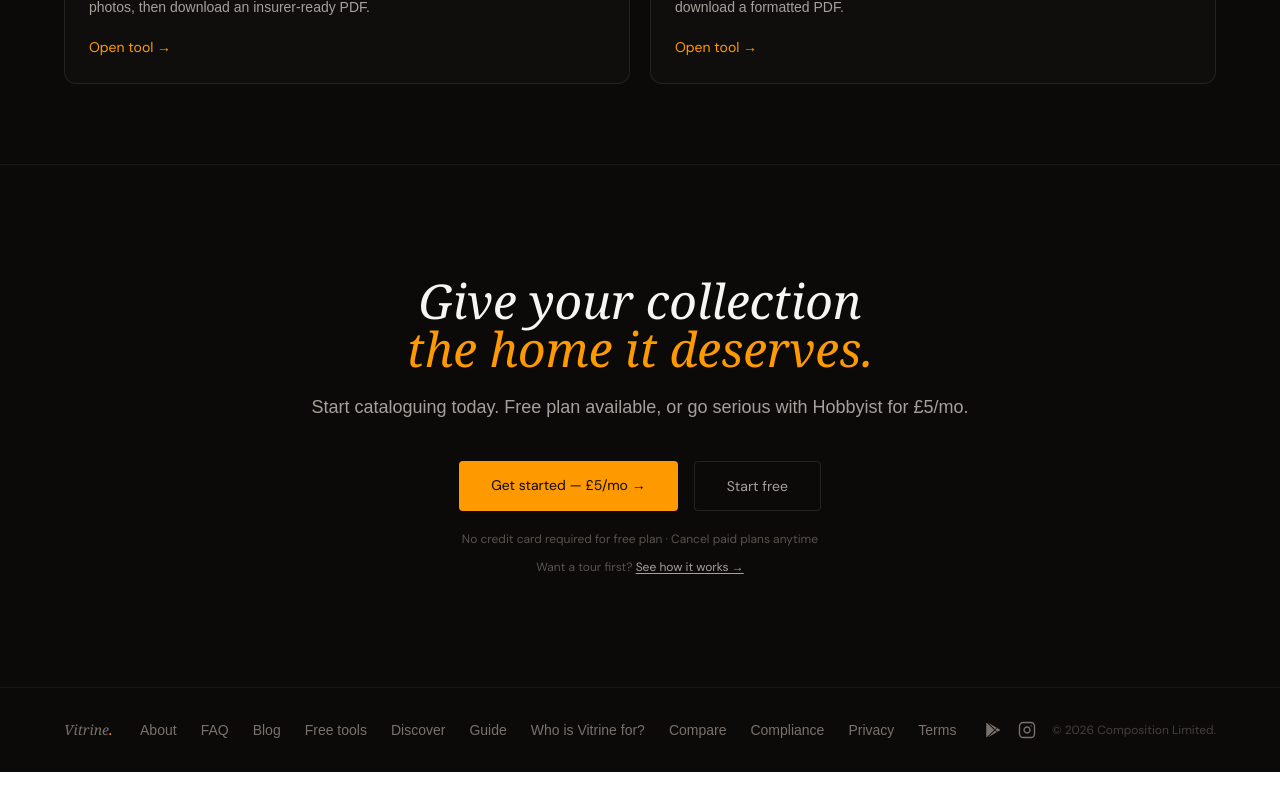
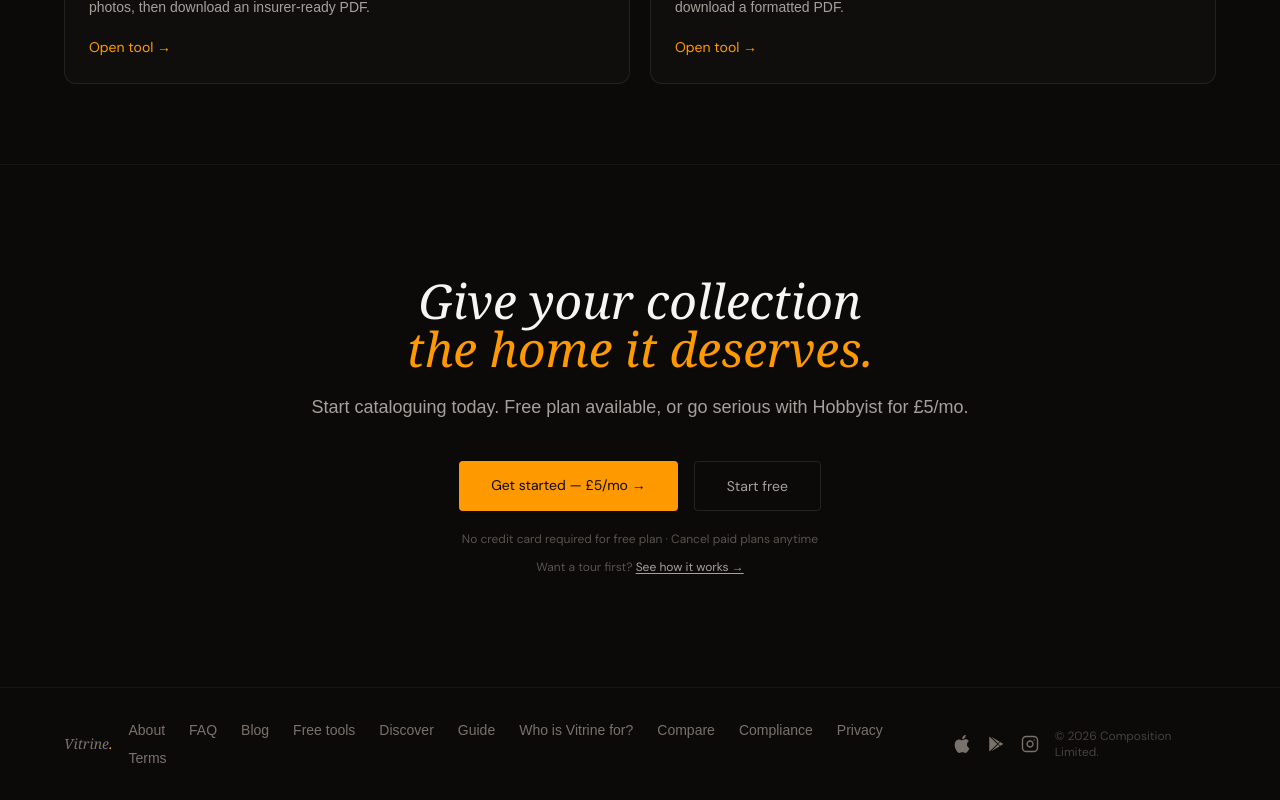
Before and after one commit to Bingles2k8/vitrine, a Next.js app: page / in a window 1280 px wide. Shown: the part 4054-4854 px from the top of the page. Before the commit the page ends 4826 px from the top, so only its background shows below. Built offline with nearby package versions, Linux system fonts and the light colour scheme; no server answers.

Commit message:
Add App Store link to footer for Vitrine Capture iOS
Mirrors the existing Google Play icon link now that Vitrine Capture
has been approved on iOS.

```diff
--- a/components/PublicFooter.tsx
+++ b/components/PublicFooter.tsx
@@ -19,6 +19,17 @@ export default function PublicFooter() {
           <Link href="/terms" className="hover:text-stone-300 transition-colors">Terms</Link>
         </div>
         <div className="flex items-center gap-4">
+          <a
+            href="https://apps.apple.com/app/id6771412604"
+            target="_blank"
+            rel="noopener noreferrer"
+            aria-label="Vitrine Capture on the App Store"
+            className="text-stone-500 hover:text-stone-300 transition-colors"
+          >
+            <svg width="18" height="18" viewBox="0 0 24 24" fill="currentColor" aria-hidden="true">
+              <path d="M12.152 6.896c-.948 0-2.415-1.078-3.96-1.04-2.04.027-3.91 1.183-4.961 3.014-2.117 3.675-.546 9.103 1.519 12.09 1.013 1.454 2.208 3.09 3.792 3.039 1.52-.06 2.098-.987 3.938-.987 1.837 0 2.35.987 3.96.948 1.637-.026 2.676-1.48 3.676-2.948 1.156-1.688 1.636-3.325 1.662-3.415-.036-.012-3.19-1.226-3.226-4.85-.03-3.026 2.48-4.48 2.594-4.545-1.418-2.09-3.63-2.324-4.406-2.376-2.006-.155-3.686 1.09-4.638 1.09zm3.63-3.304c.837-1.012 1.4-2.42 1.245-3.822-1.2.05-2.65.802-3.514 1.813-.775.898-1.454 2.333-1.272 3.71 1.343.104 2.708-.682 3.54-1.7z" />
+            </svg>
+          </a>
           <a
             href="https://play.google.com/store/apps/details?id=com.bingles.vitrinecapture"
             target="_blank"
```
